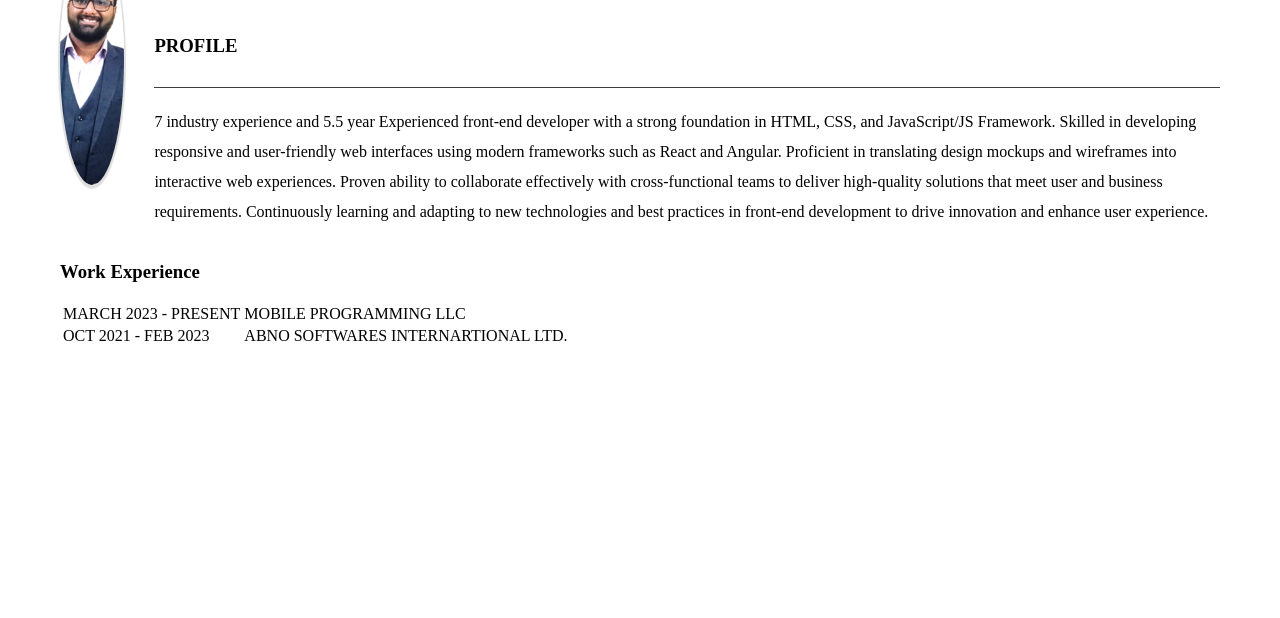
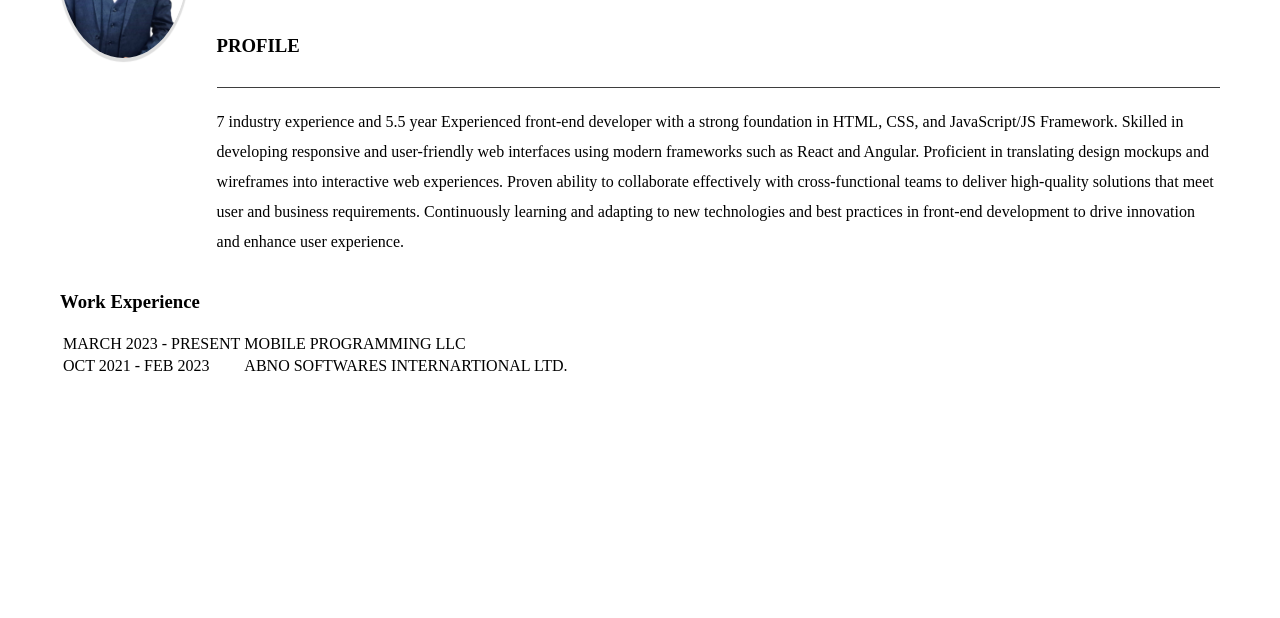
Before and after one commit to harshmathur1411/HarshCV, a plain HTML site: page index.html in a window 1280 px wide. Shown: the part 182-800 px from the top of the page. Drawn offline with Linux system fonts and the light colour scheme.

Commit message:
Add files via upload

```diff
--- a/css/style.css
+++ b/css/style.css
@@ -2,8 +2,8 @@ body {
   margin: 60px;
 }
 .profile_pic {
-  width: 250px;
-  height: 250px;
+  width: 45%;
+  height: 180px;
   border-radius: 50%;
   box-shadow: 0px 2px 1px 2px #dfdfdf;
   overflow: hidden;
@@ -15,7 +15,6 @@ body {
 }
 .top-header {
   display: flex;
-  align-items: center;
 }
 .my-info {
   margin-left: 30px;
```
